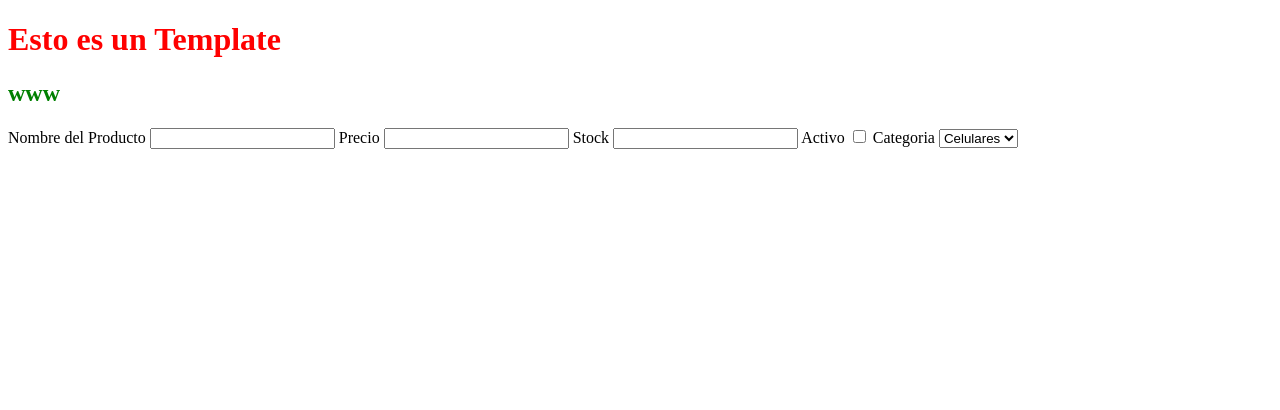
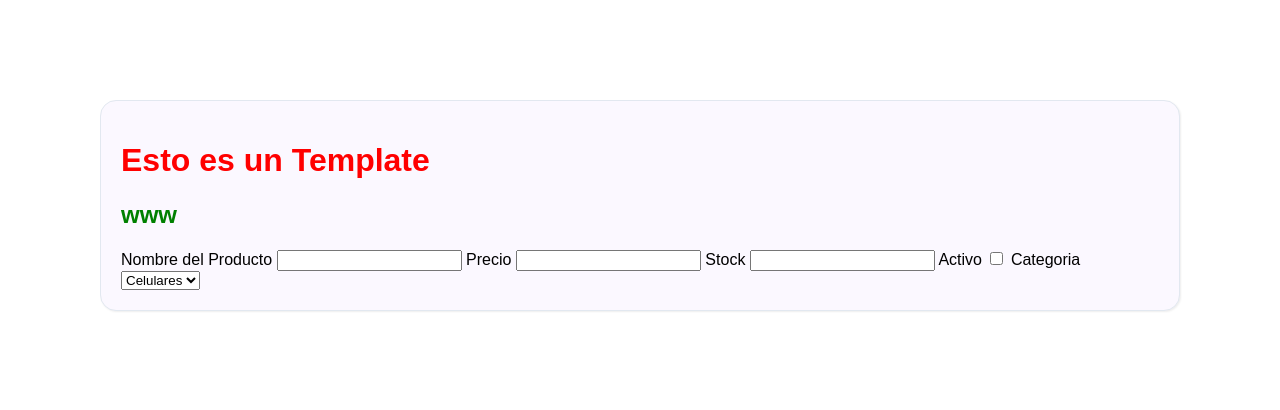
Before and after one commit to ronald-bog/Django_Rogelio, a Django app: page /datos in a window 1280 px wide. Shown: the top 410 px of the page. Run offline with Django 5.2, Linux system fonts and the light colour scheme.

Commit message:
Clase marzo 18

```diff
--- a/gestion/static/gestion/styles.css
+++ b/gestion/static/gestion/styles.css
@@ -1,6 +1,33 @@
+body{
+    margin: 0;
+    box-sizing: border-box;
+    font-family: Arial;
+}
+
+.container{
+    display: flex;
+    justify-content: center;
+    padding: 100px;
+}
+
 h1{
     color: red;
+
 }
+
+
+.tercero{
+    color: blue;
+}
+
+.formulario{
+    background-color: #fbf8ff;
+    border-radius: 16px;
+    border: 1px solid #e2e8f0;
+    box-shadow: 1px 1px 2px #eeeeee ;
+    padding: 20px;
+}
+
 
 h2{
     color: green;
--- a/gestion/templates/gestion/index.html
+++ b/gestion/templates/gestion/index.html
@@ -7,9 +7,13 @@
     <link rel="stylesheet" href="{% static 'gestion/styles.css' %}">
 </head>
 <body>
+
+<div class="container">
+
+
+    <div class="formulario">
         <h1>Esto es un Template</h1>
         <h2>{{ estudiante }}</h2>
-
         <form action="">
             <label>Nombre del Producto</label>
             <input type="text">
@@ -26,6 +30,9 @@
                 <option value="3">Teclados</option>
             </select>
         </form>
+    </div>
+</div>
+
 
 </body>
 </html>
```
Lines whose indentation alone changed are shown as unchanged.
